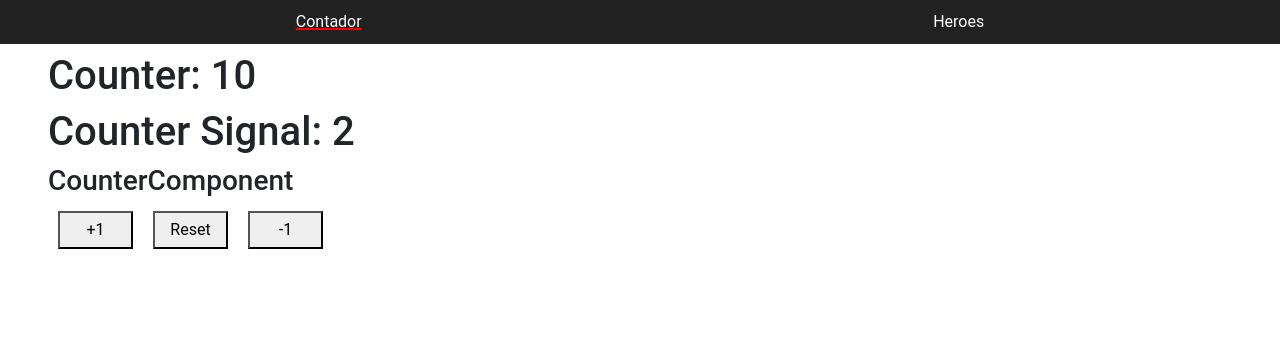
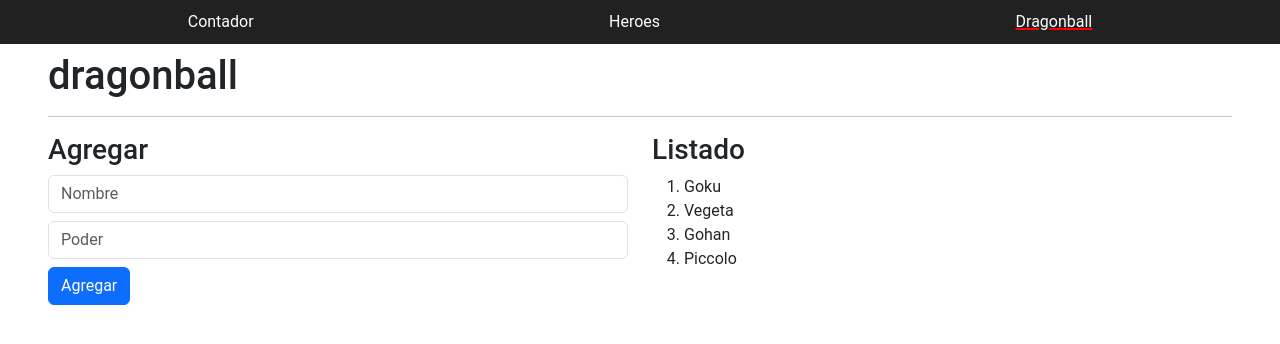
Before and after one commit to MarcoAndresSilva/Angular-De-cero-a-experto-Edicion-2025, an Angular app: page /dragonball in a window 1280 px wide. Before the commit this address led to /. Shown: the top 344 px of the page. Built offline with nearby package versions, Linux system fonts and the light colour scheme.

Commit message:
dragonball-page preparar

```diff
--- a/src/app/app.routes.ts
+++ b/src/app/app.routes.ts
@@ -1,6 +1,8 @@
+import { Component } from '@angular/core';
 import { Routes } from '@angular/router';
 import { CounterPageComponent } from './pages/counter/counter-page.component';
 import { HeroPageComponent } from './pages/hero/hero-page.component';
+import { DragonballComponent } from './pages/dragonball/dragonball-page.component';
 
 export const routes: Routes = [
     {
@@ -11,6 +13,10 @@ export const routes: Routes = [
         path: 'hero',
         component: HeroPageComponent,
     },
+     {
+        path: 'dragonball',
+        component: DragonballComponent,
+    },
     {
         path: '**',
         redirectTo: '',
--- a/src/app/components/shared/navbar/navbar.component.html
+++ b/src/app/components/shared/navbar/navbar.component.html
@@ -23,6 +23,6 @@
             [routerLinkActiveOptions]="{exact: true}"
         >Contador</a>
         <a [routerLink]="['/hero']" [routerLinkActive]="'active'">Heroes</a>
-        <!-- <a [routerLink]="['/about']" [routerLinkActive]="'active'">About</a> -->
+        <a [routerLink]="['/dragonball']" [routerLinkActive]="'active'">Dragonball</a>
 
 </nav>
--- /dev/null
+++ b/src/app/pages/dragonball/dragonball-page.component.html
@@ -0,0 +1,22 @@
+<h1>dragonball</h1>
+<hr>
+
+<section class="row ">
+    <div class="col-12 col-sm-6">
+        <h3>Agregar</h3>
+        <input type="text" class="form-control" placeholder="Nombre">
+        <input type="text" class="form-control mt-2" placeholder="Poder">
+
+        <button class="mt-2 btn btn-primary">Agregar</button>
+    </div>
+
+    <div class="col-12 col-sm-6">
+        <h3>Listado</h3>
+        <ol>
+            <li>Goku</li>
+            <li>Vegeta</li>
+            <li>Gohan</li>
+            <li>Piccolo</li>
+        </ol>
+    </div>
+</section>
```
Also changed, not shown: src/app/pages/dragonball/dragonball-page.component.ts (added, +10 -0 lines).
